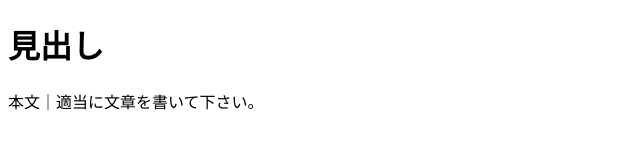
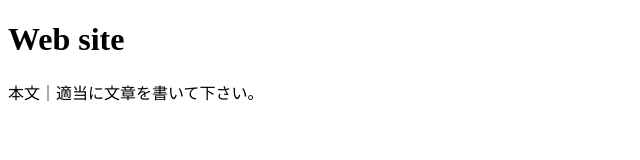
Before and after one commit to sagiri0112/html_sample_01, a plain HTML site: page index.html in a window 1280 px wide. Shown: the whole page, without its empty margins (0-640 px from the left). Drawn offline with Linux system fonts and the light colour scheme.

Commit message:
Add files via upload

```diff
--- a/index.html
+++ b/index.html
@@ -5,7 +5,7 @@
     <title>Sample Page</title>
   </head>
   <body>
-    <h1>見出し</h1>
+    <h1>Web site</h1>
     <P>
       本文｜適当に文章を書いて下さい。
     </P>
```
